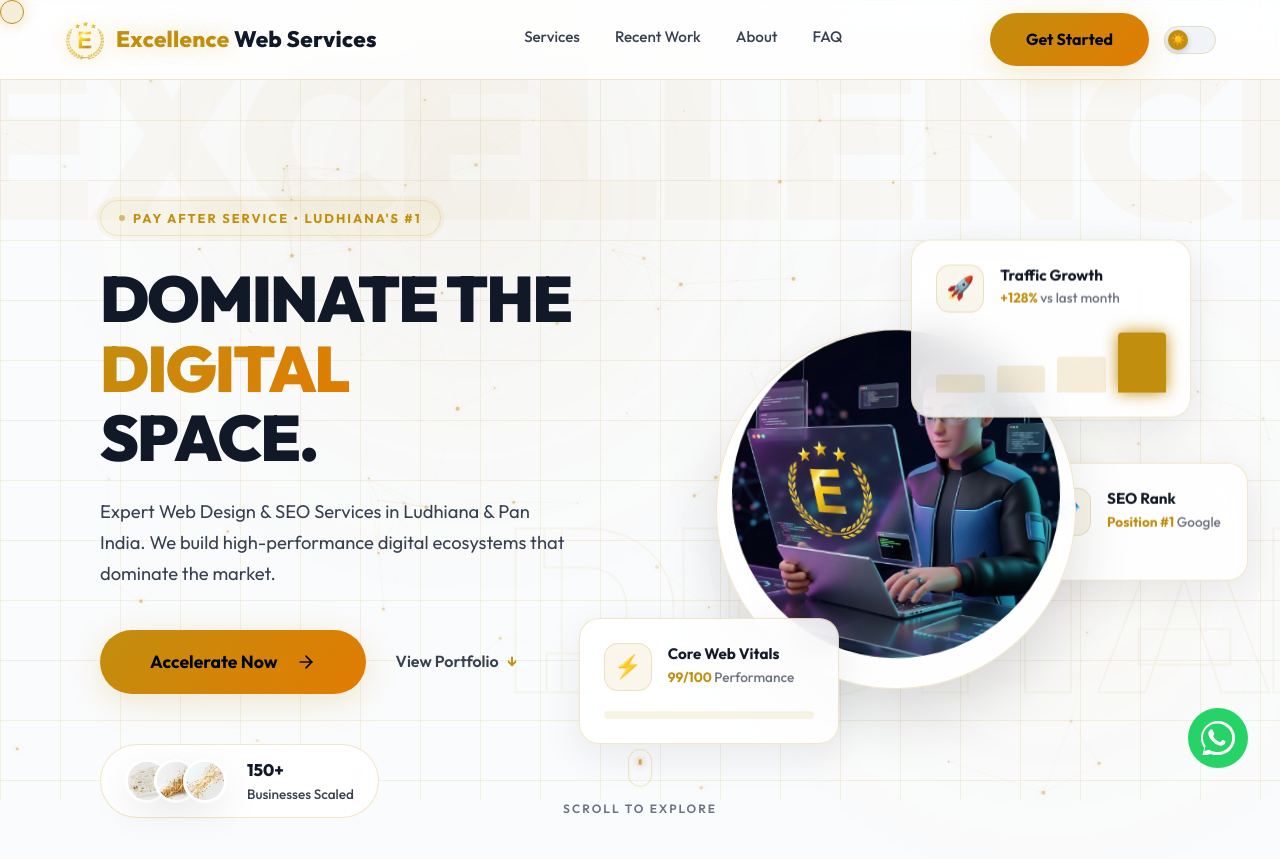
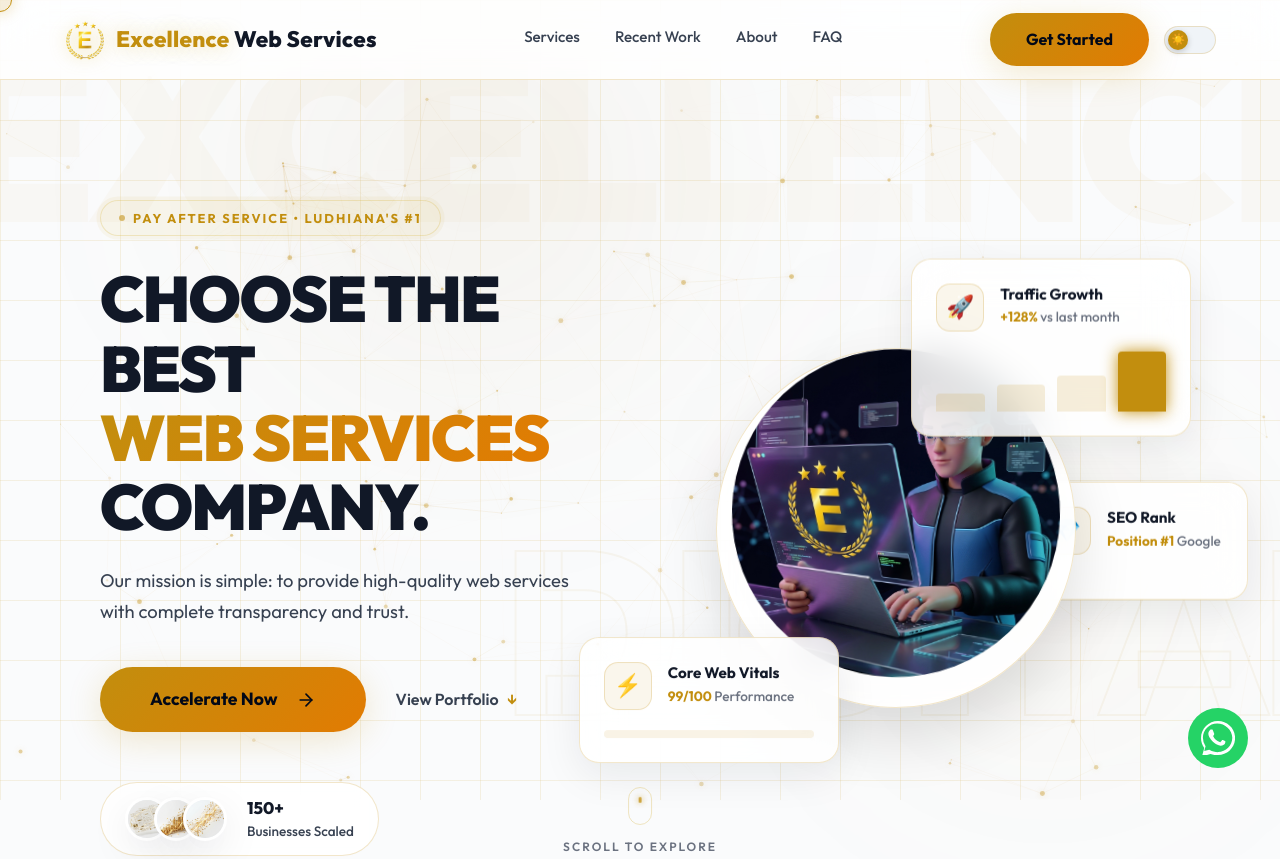
Before and after one commit to Gaberielman/Excellence-Web-Service, a plain HTML site: page index.html in a window 1280 px wide. Shown: the top 859 px of the page. Drawn offline with Linux system fonts and the light colour scheme; animation ran at ten frames a second.

Commit message:
Add files via upload

```diff
--- a/index.html
+++ b/index.html
@@ -81,9 +81,10 @@
         <div class="hero-container split-hero-container">
             <div class="hero-content active fade-up">
                 <div class="badge">Pay After Service • Ludhiana's #1</div>
-                <h1 class="hero-title">Dominate The <br><span class="brand-highlight">Digital</span> Space.</h1>
-                <p class="hero-subtitle">Expert Web Design & SEO Services in Ludhiana & Pan India. We build
-                    high-performance digital ecosystems that dominate the market.</p>
+                <h1 class="hero-title">Choose The Best <br><span class="brand-highlight">Web Services</span> Company.
+                </h1>
+                <p class="hero-subtitle">Our mission is simple: to provide high-quality web services with complete
+                    transparency and trust.</p>
 
                 <div class="hero-actions">
                     <a href="#services" class="primary-btn pulse-glow lg-btn">Accelerate Now <svg viewBox="0 0 24 24"
@@ -111,10 +112,7 @@
             <!-- Right side Floating UI Cards -->
             <div class="hero-3d-composition slide-in-right">
 
-                <!-- MOUSE-TRACKING 3D AVATAR -->
-                <div class="avatar-3d-container" id="tilt-avatar-container">
-                    <img src="assets/3d_avatar.png" alt="3D Cyber Avatar coding with Logo" class="avatar-3d-img">
-                </div>
+
 
                 <div class="glass-float-card fc-1">
                     <div class="fc-header">
@@ -132,6 +130,11 @@
                             style="height: 100%; filter: drop-shadow(0 0 8px var(--accent-gold)); background: var(--accent-gold);">
                         </div>
                     </div>
+                </div>
+
+                <!-- MOUSE-TRACKING 3D AVATAR -->
+                <div class="avatar-3d-container" id="tilt-avatar-container">
+                    <img src="assets/3d_avatar.png" alt="3D Cyber Avatar coding with Logo" class="avatar-3d-img">
                 </div>
 
                 <div class="glass-float-card fc-2">
@@ -185,7 +188,7 @@
 
                     <div class="services-track-container">
                         <div class="services-track" id="services-track">
-                            <div class="service-card" onclick="openModal('web')">
+                            <div class="service-card shimmer-trigger" onclick="openModal('web')">
                                 <div class="card-icon">
                                     <img src="assets/service_web.png" class="service-img" alt="Website Designing">
                                 </div>
@@ -195,7 +198,7 @@
                                 <a href="javascript:void(0)" class="learn-more">Explore Solution <span>→</span></a>
                             </div>
 
-                            <div class="service-card" onclick="openModal('seo')">
+                            <div class="service-card shimmer-trigger" onclick="openModal('seo')">
                                 <div class="card-icon">
                                     <img src="assets/service_seo.png" class="service-img" alt="SEO & SMM">
                                 </div>
@@ -205,7 +208,7 @@
                                 <a href="javascript:void(0)" class="learn-more">Explore Solution <span>→</span></a>
                             </div>
 
-                            <div class="service-card" onclick="openModal('webdev')">
+                            <div class="service-card shimmer-trigger" onclick="openModal('webdev')">
                                 <div class="card-icon">
                                     <img src="assets/service_marketing.png" class="service-img" alt="Web Development">
                                 </div>
@@ -215,7 +218,7 @@
                                 <a href="javascript:void(0)" class="learn-more">Explore Solution <span>→</span></a>
                             </div>
 
-                            <div class="service-card" onclick="openModal('it')">
+                            <div class="service-card shimmer-trigger" onclick="openModal('it')">
                                 <div class="card-icon">
                                     <img src="assets/service_ecommerce.png" class="service-img"
                                         alt="Technical IT Services">
@@ -243,7 +246,7 @@
 
         <div class="wheel-container">
             <div class="wheel-inner">
-                <div class="project-card wheel-card">
+                <div class="project-card wheel-card shimmer-trigger">
                     <div class="project-img-wrapper">
                         <img src="assets/Aashiya Greens.png" alt="Aashiyana Greens" class="project-img">
                         <span class="project-tag">Modern Living</span>
@@ -344,7 +347,7 @@
                 vendor; we're an extension of your team. Here's what you can always count on from us.</p>
 
             <div class="promise-grid" style="position: relative; z-index: 2;">
-                <div class="promise-item futuristic-card">
+                <div class="promise-item futuristic-card shimmer-trigger">
                     <div class="promise-icon-wrapper">
                         <div class="promise-icon">💰</div>
                     </div>
@@ -352,7 +355,7 @@
                     <p>We believe in the quality of our work. That's why we offer a unique model where you pay only
                         after we deliver the agreed-upon results for your business.</p>
                 </div>
-                <div class="promise-item futuristic-card">
+                <div class="promise-item futuristic-card shimmer-trigger">
                     <div class="promise-icon-wrapper">
                         <div class="promise-icon">⚡</div>
                     </div>
@@ -360,7 +363,7 @@
                     <p>Just like our philosophy, we work quickly without cutting corners. You get fair pricing and
                         high-quality work, every single time.</p>
                 </div>
-                <div class="promise-item futuristic-card">
+                <div class="promise-item futuristic-card shimmer-trigger">
                     <div class="promise-icon-wrapper">
                         <div class="promise-icon">💎</div>
                     </div>
--- a/js/animation.js
+++ b/js/animation.js
@@ -43,7 +43,7 @@ const initGlobalCanvas = () => {
     const PARTICLE_OPACITY_SCALE = () => {
         return document.documentElement.getAttribute('data-theme') === 'dark' ? 1 : 0.55;
     };
-    const CONNECTION_DIST = 140;
+    const CONNECTION_DIST = 160;
     const MOUSE_REPEL = 130;
 
     const resize = () => {
@@ -58,9 +58,9 @@ const initGlobalCanvas = () => {
         reset(random = false) {
             this.x = random ? Math.random() * W : (Math.random() > 0.5 ? 0 : W);
             this.y = random ? Math.random() * H : Math.random() * H;
-            this.vx = (Math.random() - 0.5) * 0.6;
-            this.vy = (Math.random() - 0.5) * 0.6;
-            this.size = Math.random() * 1.5 + 0.5;
+            this.vx = (Math.random() - 0.5) * 0.5;
+            this.vy = (Math.random() - 0.5) * 0.5;
+            this.size = Math.random() * 2 + 0.5;
             this.opacity = Math.random() * 0.6 + 0.2;
         }
 
@@ -433,6 +433,53 @@ const initHero3DTilt = () => {
     });
 };
 
+// ─── CUSTOM PREMIUM CURSOR ────────────────────────────────────
+const initCustomCursor = () => {
+    const cursor = document.getElementById('cursor-follower');
+    if (!cursor || 'ontouchstart' in window) return;
+
+    let posX = 0, posY = 0;
+    let mouseX = 0, mouseY = 0;
+
+    window.addEventListener('mousemove', (e) => {
+        mouseX = e.clientX;
+        mouseY = e.clientY;
+    });
+
+    const animate = () => {
+        // Smooth lag follow (lerp)
+        posX += (mouseX - posX) * 0.15;
+        posY += (mouseY - posY) * 0.15;
+
+        cursor.style.transform = `translate3d(${posX}px, ${posY}px, 0) translate(-50%, -50%)`;
+        requestAnimationFrame(animate);
+    };
+    animate();
+
+    // Interaction states
+    const interactives = document.querySelectorAll('a, button, .service-card, .project-card, .faq-card, .theme-toggle, .primary-btn, .secondary-nav-btn');
+    interactives.forEach(el => {
+        el.addEventListener('mouseenter', () => cursor.classList.add('cursor-active'));
+        el.addEventListener('mouseleave', () => cursor.classList.remove('cursor-active'));
+    });
+};
+
+// ─── FAQ ACCORDION LOGIC ──────────────────────────────────────
+const initFAQ = () => {
+    const faqCards = document.querySelectorAll('.faq-card');
+    faqCards.forEach(card => {
+        card.addEventListener('click', () => {
+            const isActive = card.classList.contains('active');
+
+            // Close all other cards (one-at-a-time accordion)
+            faqCards.forEach(c => c.classList.remove('active'));
+
+            // Toggle current if it wasn't active
+            if (!isActive) card.classList.add('active');
+        });
+    });
+};
+
 // ─── SERVICES HORIZONTAL SCROLL ──────────────────────────────
 const initServicesScroll = () => {
     const wrapper = document.getElementById('services-scroll-wrapper');
@@ -457,14 +504,13 @@ const initServicesScroll = () => {
                 const scrolledInside = scrollPos - top;
                 const progress = Math.min(Math.max(scrolledInside / scrollTotal, 0), 1);
 
-                // Calculate max horizontal distance: Exactly how much we need to slide
-                // to bring the end of the track to the right edge.
+                // Calculate max horizontal distance
                 const trackWidth = track.scrollWidth;
-                const containerWidth = wrapper.querySelector('.services-track-container').offsetWidth;
                 const viewportWidth = window.innerWidth;
 
-                // Add a bit of 'breathing room' at the end (5%)
-                const maxTranslate = Math.max(0, trackWidth - containerWidth + (viewportWidth * 0.05));
+                // Ensure we slide far enough to see everything,
+                // but only if the track is actually wider than the viewport
+                const maxTranslate = Math.max(0, trackWidth - (viewportWidth * 0.85));
 
                 track.style.transform = `translateX(${-progress * maxTranslate}px)`;
             });
@@ -532,6 +578,8 @@ document.addEventListener('DOMContentLoaded', () => {
     initProjectWheel();
     initScrollParallax();
     initServicesScroll();
+    initCustomCursor();
+    initFAQ();
     initNavScroll();
     initHamburger();
     initSmoothScroll();
```
